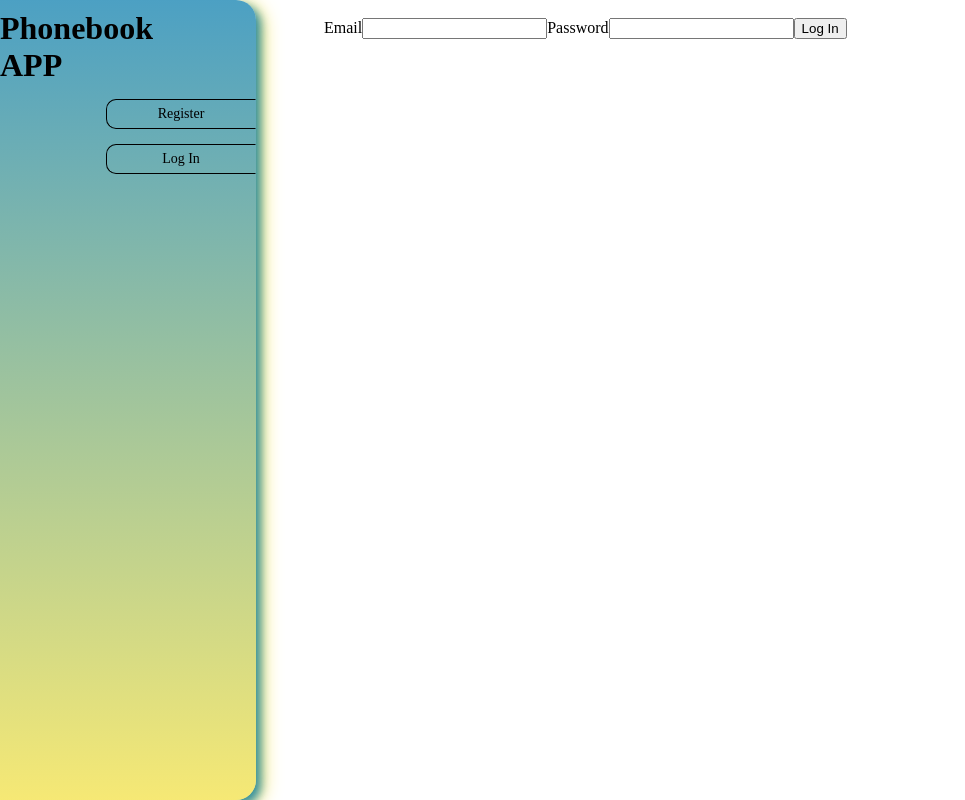
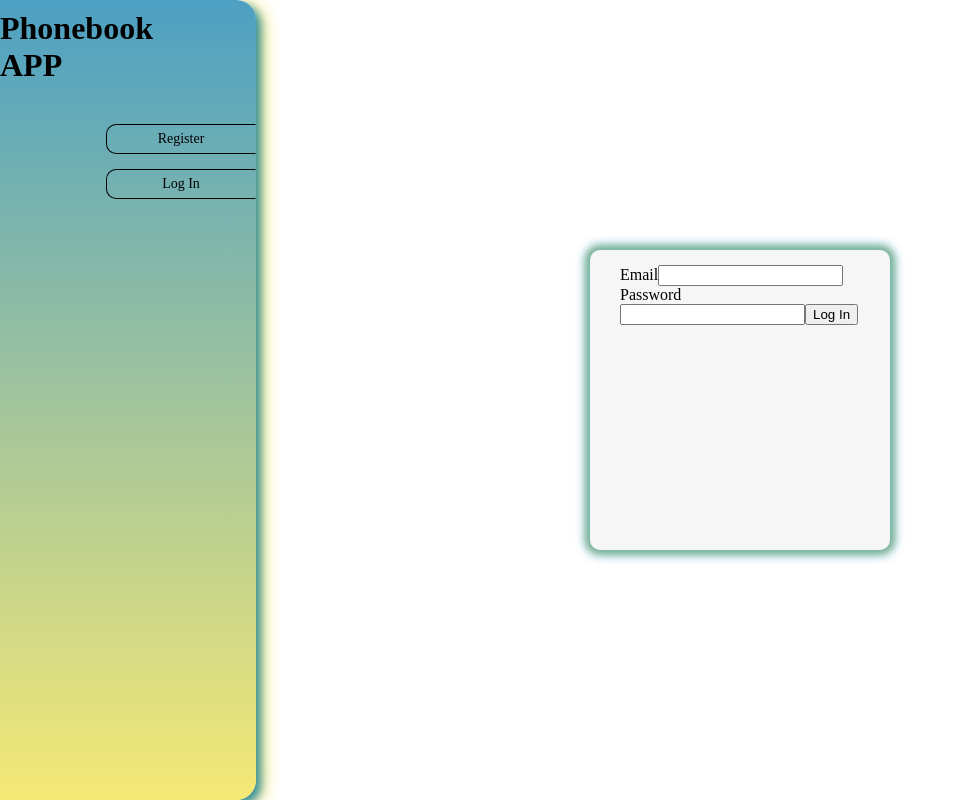
Before and after one commit to BigBlueDraco/goit-react-hw-07-phonebook, a React (Create React App) app: page /login in a window 1280 px wide. Shown: the whole page, without its empty margins (0-965 px from the left). Built offline with nearby package versions, Linux system fonts and the light colour scheme; no server answers.

Commit message:
Login card styles

```diff
--- a/src/components/App.jsx
+++ b/src/components/App.jsx
@@ -1,6 +1,6 @@
 import { PhonebookPage } from 'page/Contacts';
 import { HomePage } from 'page/HomePage';
-import { LoginPage } from 'page/LoginPage';
+import { LoginPage } from 'page/LoginPage/LoginPage';
 import { RegisterPage } from 'page/RegisterPage';
 import { useEffect } from 'react';
 import { useDispatch } from 'react-redux';
@@ -22,7 +22,6 @@ export const App = () => {
       <Routes>
         <Route path="/" element={<Layout />}>
           <Route index element={<HomePage />} />
-
           <Route
             path="register"
             element={<RestrictedRoute component={<RegisterPage />} />}
--- a/src/components/AppBar/appbar.module.scss
+++ b/src/components/AppBar/appbar.module.scss
@@ -28,5 +28,6 @@
 
 .logo {
   margin-top: 10px;
+  margin-bottom: 25px;
   padding-right: 50px;
 }
--- /dev/null
+++ b/src/components/Card/Card.jsx
@@ -0,0 +1,7 @@
+import classNames from 'classnames';
+import s from './Card.module.scss';
+
+export const Card = ({ children, className }) => {
+  const classes = classNames(s['card'], className);
+  return <div className={classes}>{children}</div>;
+};
--- /dev/null
+++ b/src/components/Card/Card.module.scss
@@ -0,0 +1,11 @@
+.card {
+  display: block;
+  background-color: #f6f6f6;
+  border-radius: 10px;
+  padding: 15px 30px;
+  width: 300px;
+  height: 300px;
+  box-shadow: 0px 0px 10px 5px rgba(0, 120, 170, 0.5),
+    0px 0px 10px 5px rgba(58, 180, 242, 0.2),
+    0px 0px 5px 5px rgba(242, 223, 58, 0.5);
+}
--- a/src/page/LoginPage.jsx
+++ /dev/null
@@ -1,5 +0,0 @@
-import { LoginForm } from 'components/LogInForm/LoginForm';
-
-export const LoginPage = () => {
-  return <LoginForm />;
-};
--- /dev/null
+++ b/src/page/LoginPage/LoginPage.jsx
@@ -0,0 +1,15 @@
+import classNames from 'classnames';
+import { Card } from 'components/Card/Card';
+import { LoginForm } from 'components/LogInForm/LoginForm';
+import s from './LoginPage.module.scss';
+
+export const LoginPage = () => {
+  const containerClasses = classNames('container', s['login-page__wraper']);
+  return (
+    <div className={containerClasses}>
+      <Card className={s['login-page__card']}>
+        <LoginForm />
+      </Card>
+    </div>
+  );
+};
--- /dev/null
+++ b/src/page/LoginPage/LoginPage.module.scss
@@ -0,0 +1,16 @@
+.login-page__card {
+  position: fixed;
+  top: calc(50% - 150px);
+  right: calc(50% - 250px);
+  // margin-top: calc(25% - 150px);
+}
+
+.login-page__wraper {
+  display: flex;
+  // height: 100%;
+  justify-content: center;
+  align-content: center;
+  align-items: center;
+
+  // margin-top: calc(25% - 300px);
+}
--- a/src/scss/common.scss
+++ b/src/scss/common.scss
@@ -19,7 +19,8 @@
   }
 }
 .content {
-  width: 75%;
-  float: right;
+  width: 80%;
   margin-top: 10px;
+  margin-left: 20%;
+  margin-right: auto;
 }
```
